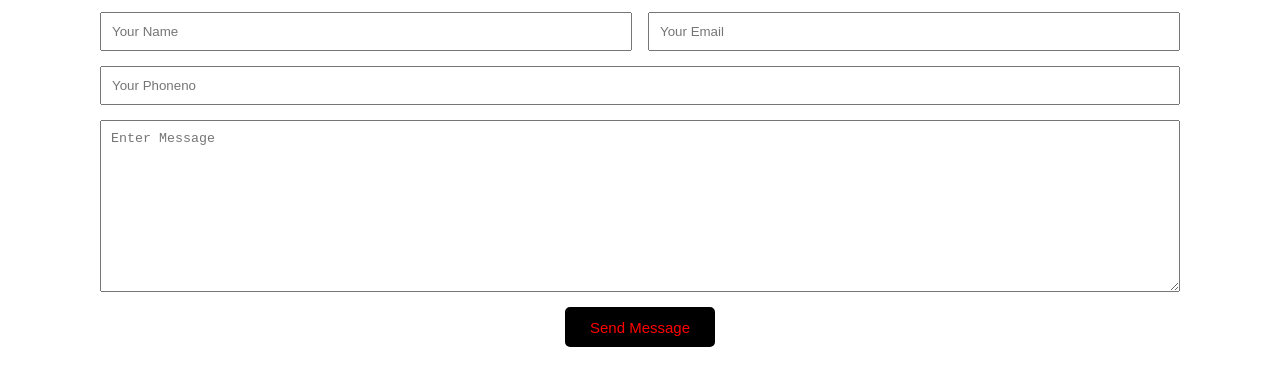
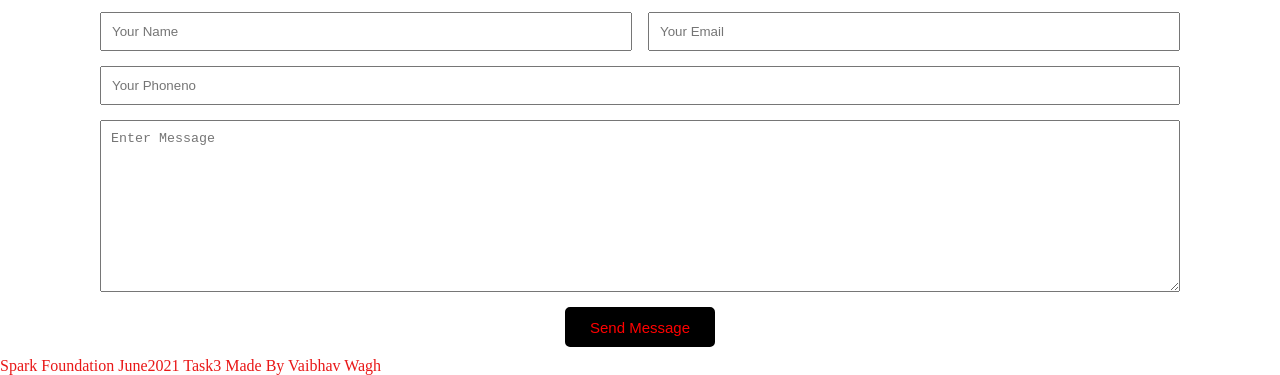
Before and after one commit to vaibhavkwagh/vaibhav-tsf-grip, a plain HTML site: page index.html in a window 1280 px wide. Shown: the part 3462-3837 px from the top of the page. Drawn offline with nearby package versions, Linux system fonts and the light colour scheme; a web font is replaced by a local one.

Commit message:
Update index.html

```diff
--- a/index.html
+++ b/index.html
@@ -157,6 +157,7 @@
     </div>
 
 </section>
+    <footer>Spark Foundation June2021 Task3 Made By Vaibhav Wagh </footer>
 <script type="text/javascript" src="//code.jquery.com/jquery-1.11.0.min.js"></script>
   <script type="text/javascript" src="//code.jquery.com/jquery-migrate-1.2.1.min.js"></script>
   <script type="text/javascript" src="//cdn.jsdelivr.net/npm/slick-carousel@1.8.1/slick/slick.min.js"></script>
```
